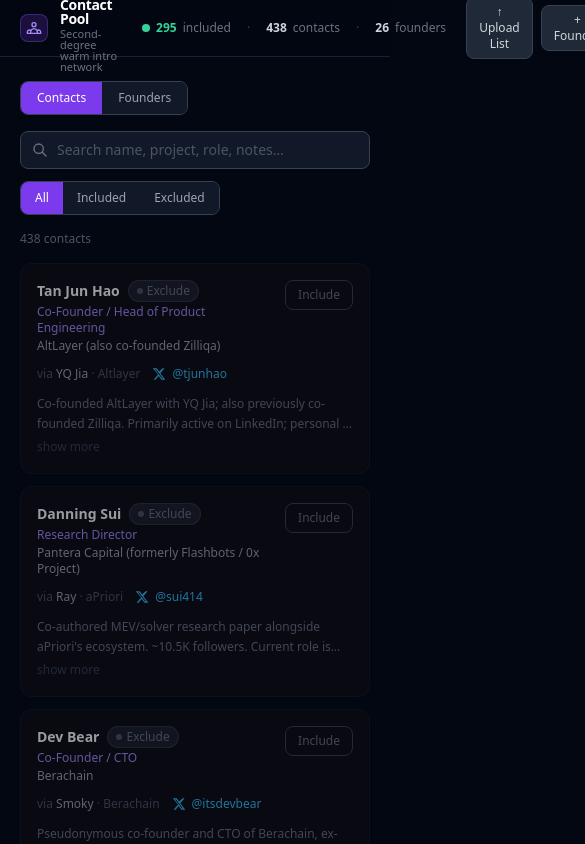
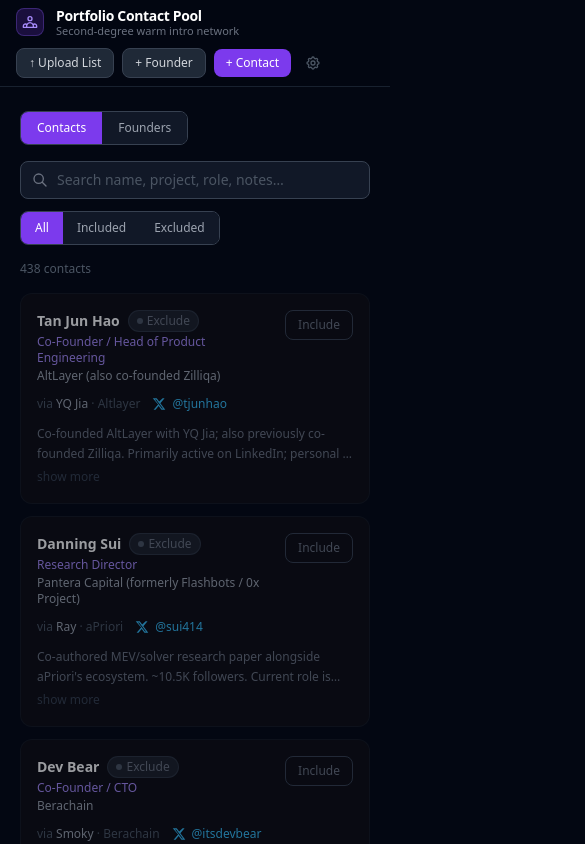
Before and after one commit to aurumslab/portco-network, a React (Vite) app: page / in a window 390 px wide. Shown: the top 844 px of the page, 585 px wide, since content can reach past the window. Built offline with nearby package versions, Linux system fonts and the light colour scheme.

Commit message:
RWD: fix header wrapping and main content clipping on small screens

```diff
--- a/src/App.jsx
+++ b/src/App.jsx
@@ -271,7 +271,7 @@
 
       {/* ── Header ── */}
       <header className="sticky top-0 z-20 border-b border-gray-800/80 bg-gray-950/90 backdrop-blur-md">
-        <div className="max-w-screen-xl mx-auto px-5 h-14 flex items-center justify-between gap-6">
+        <div className="max-w-screen-xl mx-auto px-4 min-h-14 flex items-center justify-between gap-3 flex-wrap py-2">
           <div className="flex items-center gap-3">
             <div className="w-7 h-7 rounded-lg bg-violet-600/20 border border-violet-500/30 flex items-center justify-center shrink-0">
               <svg className="w-4 h-4 text-violet-400" fill="none" viewBox="0 0 24 24" stroke="currentColor">
@@ -284,8 +284,8 @@
             </div>
           </div>
 
-          <div className="flex items-center gap-3">
-            <div className="flex items-center gap-4 text-xs text-gray-500">
+          <div className="flex items-center gap-2 flex-wrap justify-end">
+            <div className="hidden sm:flex items-center gap-4 text-xs text-gray-500">
               <div className="flex items-center gap-1.5">
                 <span className="w-2 h-2 rounded-full bg-emerald-400" />
                 <span className="font-semibold text-emerald-400">{globalStats.included}</span>
@@ -304,7 +304,7 @@
             </div>
 
             {/* Action buttons */}
-            <div className="flex items-center gap-2 ml-2">
+            <div className="flex items-center gap-2">
               <button
                 data-upload
                 onClick={() => setActiveModal('upload')}
@@ -370,10 +370,10 @@
         </div>
       )}
 
-      <div className="flex flex-1 max-w-screen-xl mx-auto w-full px-5 py-6 gap-6 overflow-hidden">
+      <div className="flex flex-1 max-w-screen-xl mx-auto w-full px-5 py-6 gap-6 md:overflow-hidden md:h-[calc(100vh-56px)]">
 
         {/* ── Sidebar ── */}
-        <aside className="w-52 shrink-0 hidden md:flex flex-col" style={{height: 'calc(100vh - 56px)', position: 'sticky', top: '56px'}}>
+        <aside className="w-52 shrink-0 hidden md:flex flex-col md:sticky md:top-14 md:self-start md:max-h-[calc(100vh-56px)]">
           <div className="overflow-y-auto flex-1 space-y-1 pr-1">
             <p className="text-[10px] font-bold text-gray-600 uppercase tracking-widest px-3 mb-2">
               Portfolio
@@ -393,7 +393,7 @@
         </aside>
 
         {/* ── Main ── */}
-        <main className="flex-1 min-w-0 overflow-y-auto" style={{height: 'calc(100vh - 56px)'}}>
+        <main className="flex-1 min-w-0 overflow-y-auto pb-8">
 
 
           {/* View tabs */}
```
Also changed, not shown: 5 other files (tests, documents, lock files or other folders).
